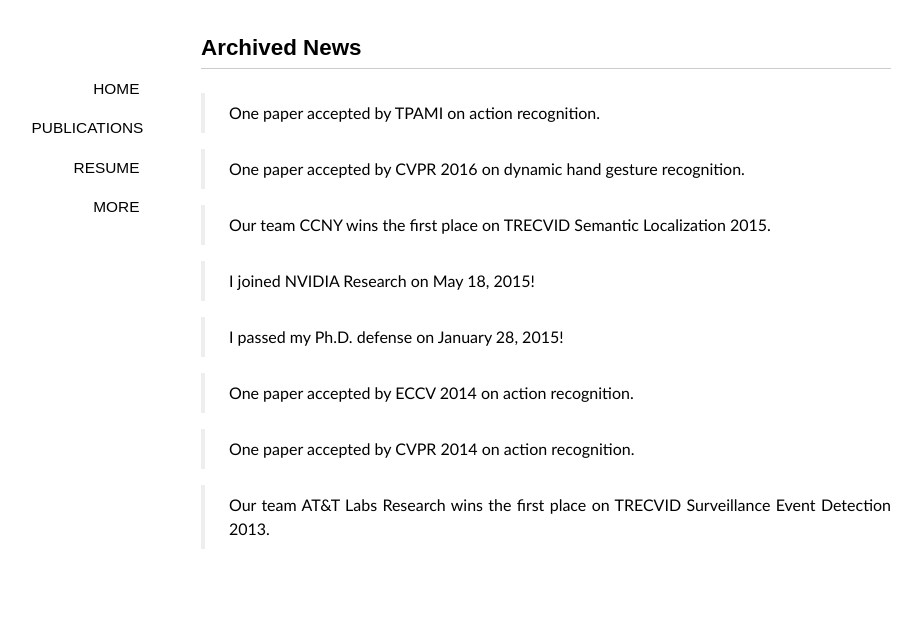
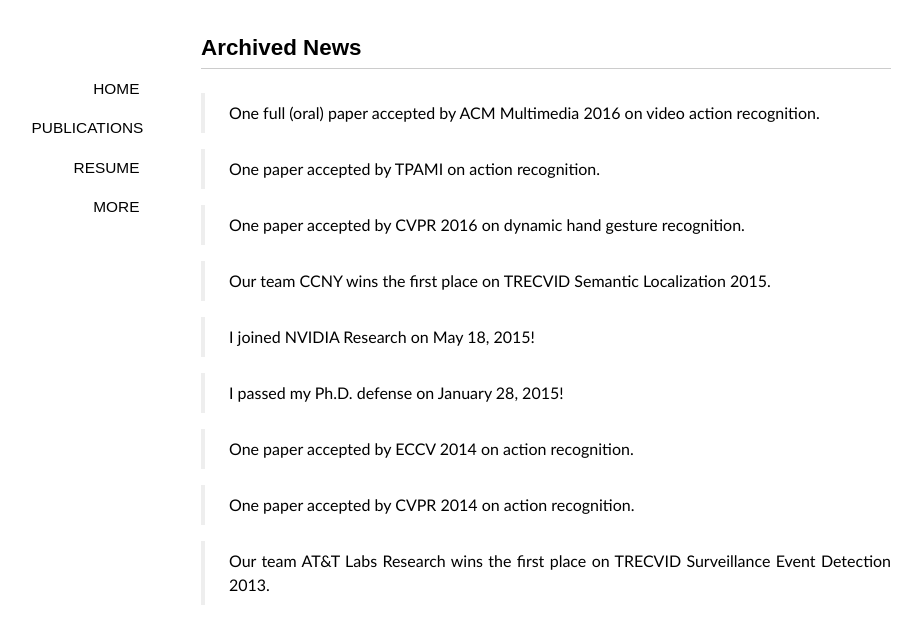
Before and after one commit to xiaodongyang/xiaodongyang.github.io, a Jekyll site: the page built from news.md, in a window 1280 px wide. Shown: the top 644 px of the page, without its empty margins (94-1015 px from the left). Built offline with Jekyll 4.4.1, drawn with Linux system fonts in a browser that asks for light colours; some web fonts are replaced.

Commit message:
Update news.md

```diff
--- a/news.md
+++ b/news.md
@@ -3,6 +3,8 @@ layout: page
 title: Archived News
 comments: no
 ---
+
+> One full (oral) paper accepted by ACM Multimedia 2016 on video action recognition.
 
 > One paper accepted by TPAMI on action recognition.
 
```
